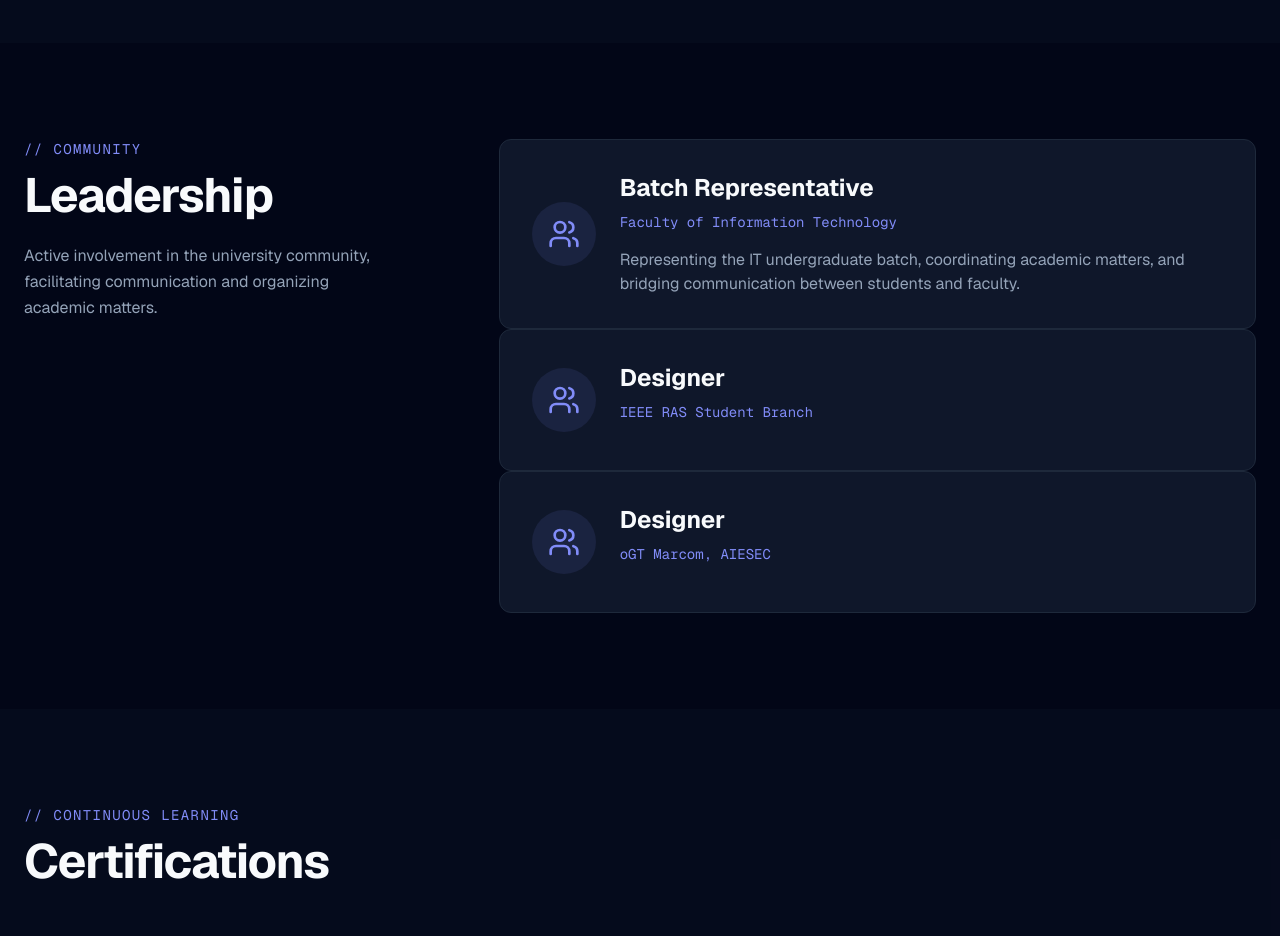
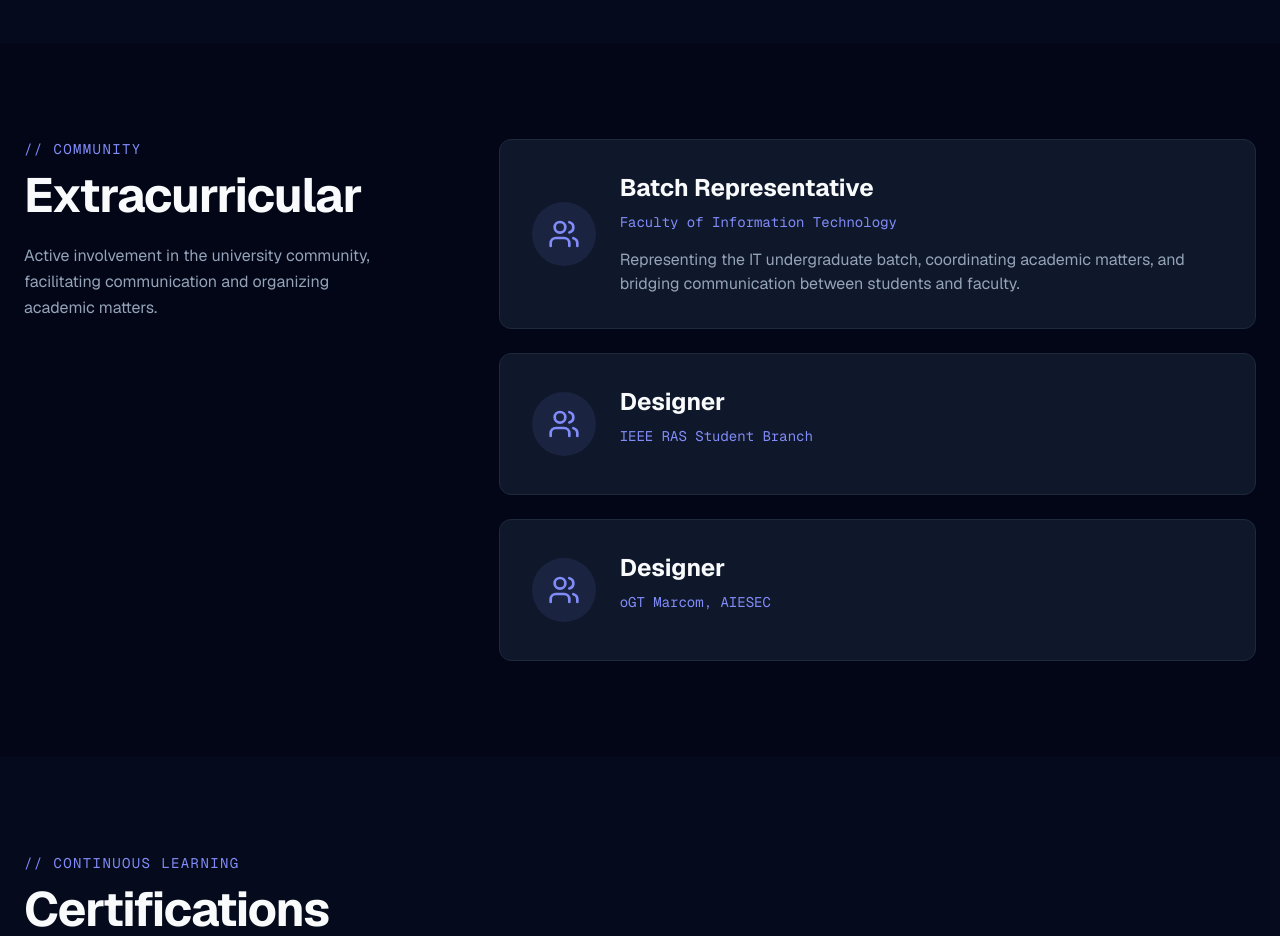
Before and after one commit to Dhanushkamg/my-portfolio, a Next.js app: page / in a window 1280 px wide. Shown: the part 3480-4416 px from the top of the page. Built offline with nearby package versions, Linux system fonts and the light colour scheme.

Commit message:
refactor(ui): update extracurricular section title and spacing

```diff
--- a/src/components/leadership/Leadership.tsx
+++ b/src/components/leadership/Leadership.tsx
@@ -20,14 +20,14 @@
               {"//"} Community
             </h2>
             <h3 className="text-3xl md:text-5xl font-bold tracking-tight mb-6">
-              Leadership
+              Extracurricular
             </h3>
             <p className="text-muted leading-relaxed">
               Active involvement in the university community, facilitating communication and organizing academic matters.
             </p>
           </motion.div>
 
-          <div className="w-full lg:w-2/3">
+          <div className="w-full lg:w-2/3 flex flex-col gap-6">
             {leadership.map((item, index) => (
               <motion.div
                 key={index}
```
